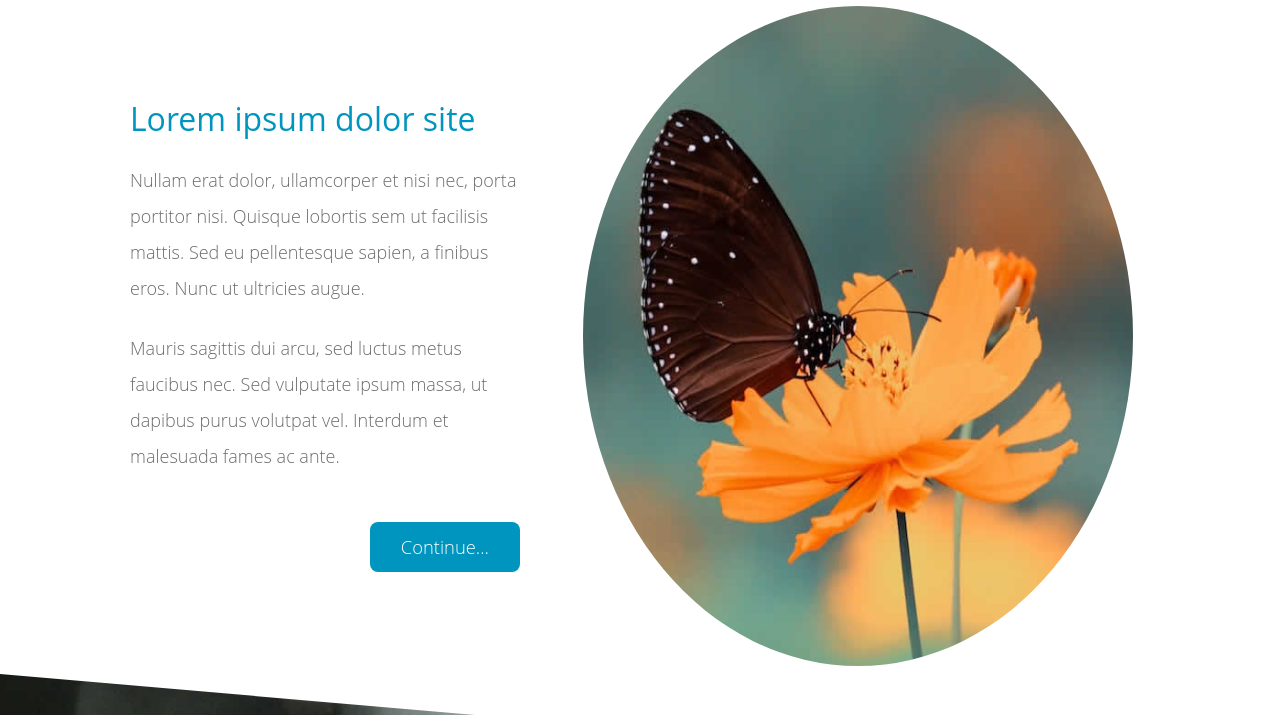
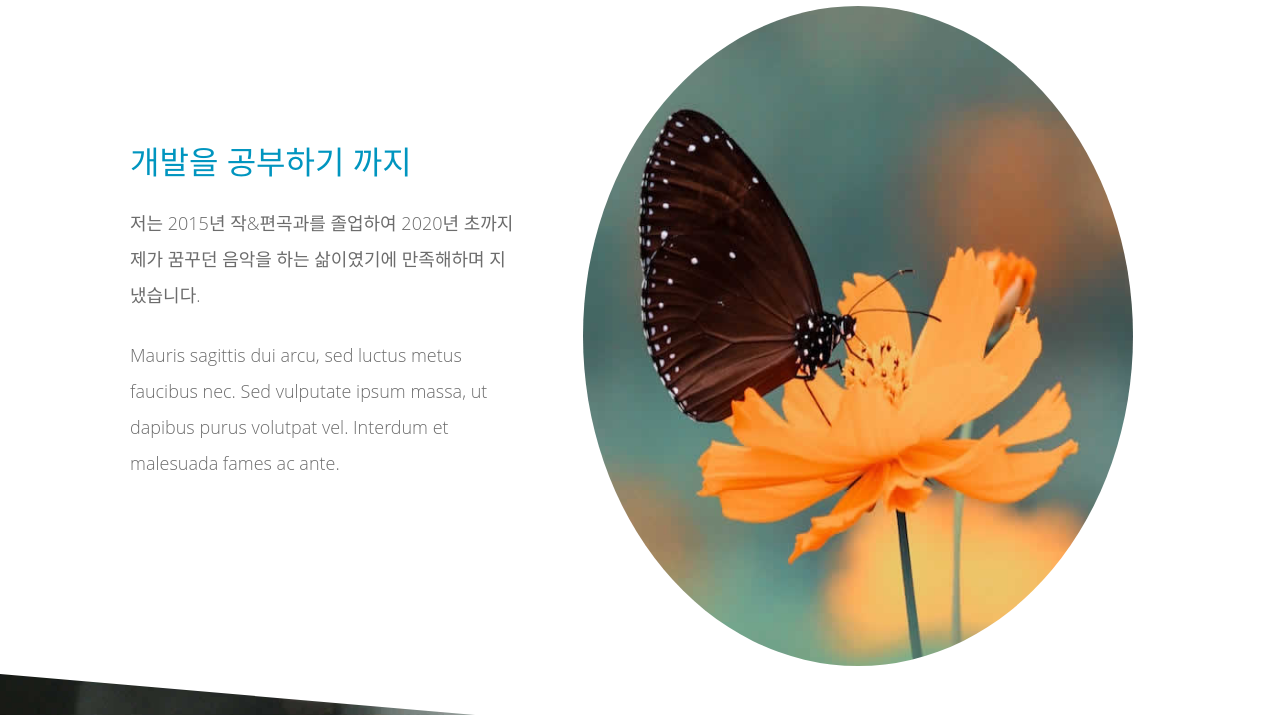
Before and after one commit to baekgwang/baekgwang.github.io, a plain HTML site: page index.html in a window 1280 px wide. Shown: the part 752-1467 px from the top of the page. Drawn offline with Linux system fonts and the light colour scheme.

Commit message:
Update index.html

```diff
--- a/index.html
+++ b/index.html
@@ -42,13 +42,12 @@
             <div class="container">
                 <div class="row">
                     <div class="col-xl-5 col-lg-6 tm-flex-center-v tm-text-container tm-section-left">
-                        <h2 class="tm-color-secondary mb-4">Lorem ipsum dolor site</h2>
-                        <p class="mb-4">Nullam erat dolor, ullamcorper et nisi nec, porta portitor nisi. Quisque lobortis sem ut facilisis
-                            mattis. Sed eu pellentesque sapien, a finibus eros. Nunc ut ultricies augue.</p>
+                        <h2 class="tm-color-secondary mb-4">개발을 공부하기 까지</h2>
+                        <p class="mb-4">저는 2015년 작&편곡과를 졸업하여 2020년 초까지 제가 꿈꾸던 음악을 하는 삶이였기에 만족해하며 지냈습니다.</p>
                         <p class="mb-5">Mauris sagittis dui arcu, sed luctus metus faucibus nec. Sed vulputate ipsum massa, ut dapibus purus
                             volutpat vel. Interdum et malesuada fames ac ante.</p>
                         <p class="text-right mb-0">
-                            <a href="#tm-section-3" class="btn tm-btn-secondary">Continue...</a>
+                        <!--    <a href="#tm-section-3" class="btn tm-btn-secondary">Continue...</a>-->
                         </p>
                     </div>
                     <div class="col-xl-7 col-lg-6 tm-circle-img-container">
```
